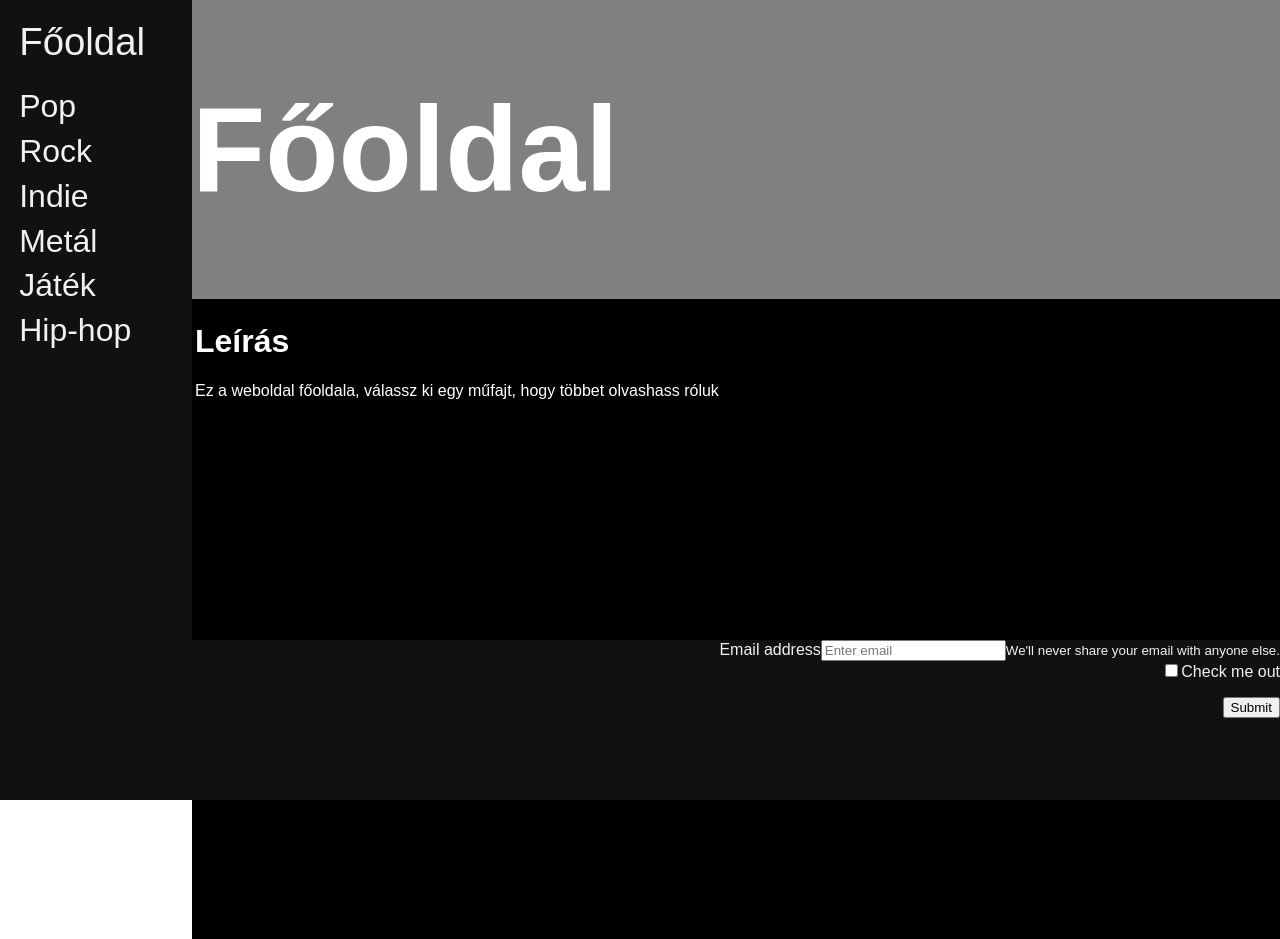
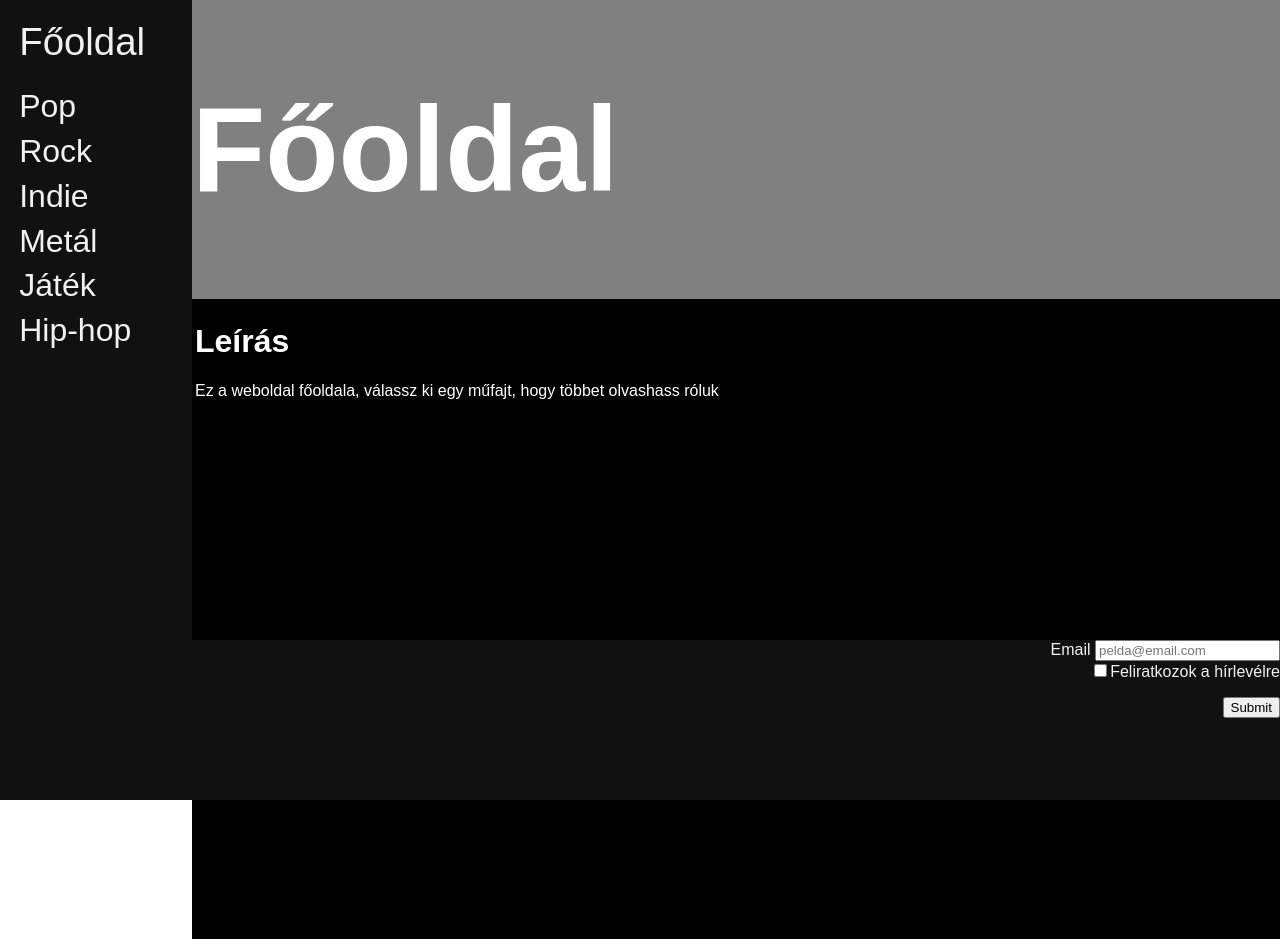
Before and after one commit to MBotond21/web_music_pro_max_ultra, a React (Vite) app in the folder frontend/: page / in a window 1280 px wide. Built offline with nearby package versions, Linux system fonts and the light colour scheme.

Commit message:
form újraszabás

```diff
--- a/frontend/src/components/form/index.tsx
+++ b/frontend/src/components/form/index.tsx
@@ -64,6 +64,7 @@ function FooterForm() {
         window.alert("Sikeres regisztráció");
 
         const data = await response.json();
+        console.log(data);
       }
     }
     else{
@@ -75,15 +76,12 @@ function FooterForm() {
   return (
     <Form onSubmit={insertFunc} method='post'>
       <Form.Group className="formgroup" controlId="formBasicEmail">
-        <Form.Label>Email address</Form.Label>
-        <Form.Control type="email" placeholder="Enter email" />
-        <Form.Text className="text-muted">
-          We'll never share your email with anyone else.
-        </Form.Text>
+        <Form.Label>Email </Form.Label>
+        <Form.Control type="email" placeholder="pelda@email.com" />
       </Form.Group>
 
       <Form.Group className="formgroup" controlId="formBasicCheckbox">
-        <Form.Check type="checkbox" label="Check me out" />
+        <Form.Check type="checkbox" label="Feliratkozok a hírlevélre" />
       </Form.Group>
       <p id='not-checked'></p>
 
```
